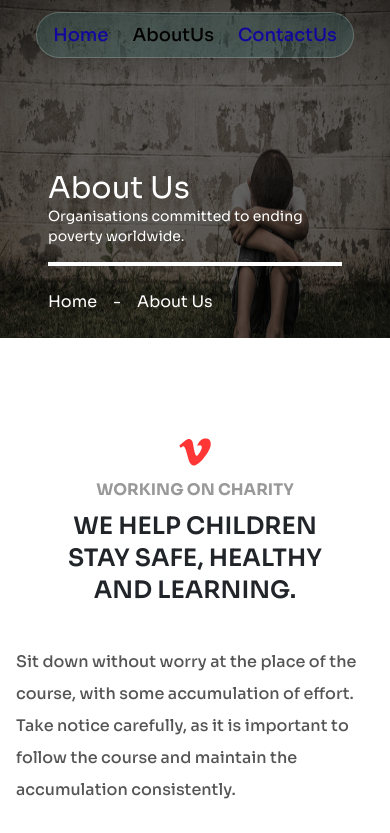
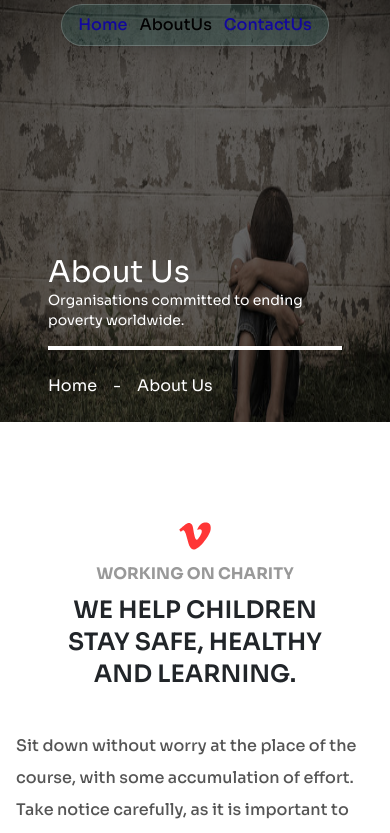
Before and after one commit to BanothSujith/Orphan, a React (Vite) app: page /aboutus in a window 390 px wide. Shown: the top 833 px of the page. Built offline with nearby package versions, Linux system fonts and the light colour scheme.

Commit message:
added padding for mobile and adjust image position

```diff
--- a/src/App.jsx
+++ b/src/App.jsx
@@ -15,7 +15,7 @@ function App() {
       {/* <AboutUs/> */}
       {/* <Home /> */}
       <Routers />
-      <div className="fixed top-2 w-full z-[30]">
+      <div className="fixed top-0 md:top-2 w-full z-[30]">
         <Navbar />
       </div>
       {/* <Contact/> */}
--- a/src/components/AboutUs.jsx
+++ b/src/components/AboutUs.jsx
@@ -88,8 +88,8 @@ function AboutUs() {
 
   return (
     <div className="w-full h-full flex flex-col gap-24 ">
-      <div className="relative w-full min-h-[40vh] md:min-h-fit lg:min-h-[100vh] ">
-        <img src={bgForAbout} alt="background" className="w-full h-[40vh] md:h-full " />
+      <div className="relative w-full min-h-[50vh] md:min-h-fit lg:min-h-[100vh] ">
+        <img src={bgForAbout} alt="background" className="w-full h-[50vh] md:h-full " />
         <div className="absolute top-0 bg-black/60 w-full h-full flex flex-col justify-end  px-12 lg:px-36">
           <div className="border-b-4 border-white pb-4 md:pb-14">
             <h2 className="text-3xl md:text-6xl text-white  ">About Us</h2>
--- a/src/components/Contact.jsx
+++ b/src/components/Contact.jsx
@@ -63,11 +63,11 @@ function Contact() {
 
   return (
     <div className="flex flex-col md:gap-18">
-      <div className="relative w-full min-h-[40vh] md:min-h-fit lg:min-h-[100vh]">
+      <div className="relative w-full min-h-[50vh] md:min-h-fit lg:min-h-[100vh]">
         <img
           src={bgForAbout}
           alt="Background"
-          className="w-full h-[40vh] md:h-full max-h-[100vh] object-top "
+          className="w-full h-[50vh] md:h-full max-h-[100vh] object-top "
         />
         <div className="absolute top-0  bg-black/60 w-full h-full flex flex-col justify-end px-4 lg:px-36">
           <div className="border-b-4 border-white pb-6 lg:pb-14">
--- a/src/components/Navbar.jsx
+++ b/src/components/Navbar.jsx
@@ -6,8 +6,8 @@ function Navbar() {
       <div className="flex justify-center md:justify-between w-full items-center px-4">
         <div className="hidden md:block text-2xl font-bold text-[#383761] w-1/2">Orphan</div>
 
-        <div className="w-full md:px-12 py-1 flex justify-center md:justify-start md:-translate-x-[20%] lg:translate-0 text-lg font-medium">
-          <div className="flex justify-center items-center gap-6 border border-white/20 w-fit px-4 md:px-12 py-2 rounded-full bg-[#09fff311] backdrop-blur-3xl  shadow-lg">
+        <div className="w-full md:px-12 py-1 flex justify-center md:justify-start md:-translate-x-[20%] lg:translate-0 md:text-lg font-medium">
+          <div className="flex justify-center items-center gap-3 md:gap-6 border border-white/20 w-fit px-4 md:px-12 py-2 rounded-full bg-[#09fff311] backdrop-blur-3xl  shadow-lg">
             <NavLink
               to="/"
               className={({ isActive  }) =>
```
